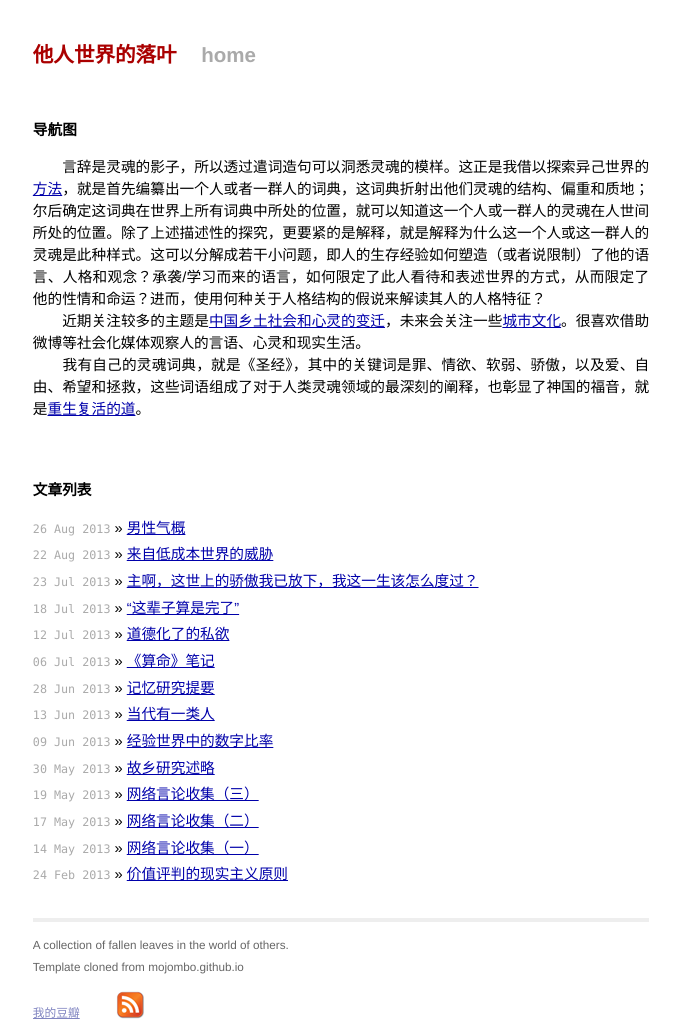
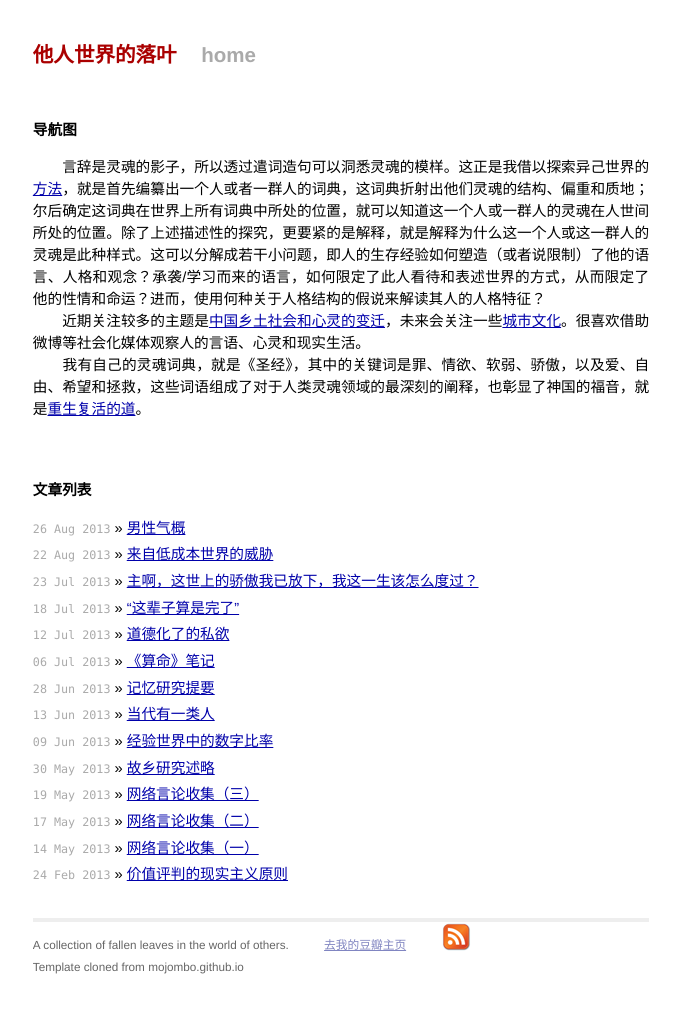
Before and after one commit to Firesletter/firesletter.github.io, a Jekyll site: the page built from index.html, in a window 1280 px wide. Shown: the whole page, without its empty margins (299-979 px from the left). Built offline with Jekyll 4.4.1, drawn with Linux system fonts in a browser that asks for light colours; Markdown is read by kramdown in place of the engine named in the settings; after the commit the page ends 990 px from its top, so only the background shows below that.

Commit message:
Update default.html

```diff
--- a/_layouts/default.html
+++ b/_layouts/default.html
@@ -34,7 +34,7 @@ var WRInitTime=(new Date()).getTime();
   {{ content }}
 
   <div class="footer">
-    <div class="intro">
+    <div class="contact">
       <p>
         A collection of fallen leaves in the world of others.<br />
         Template cloned from mojombo.github.io<br />
@@ -42,7 +42,7 @@ var WRInitTime=(new Date()).getTime();
     </div>
     <div class="contact">
       <p>
-        <a href="http://www.douban.com/people/66183982/">我的豆瓣</a><br />
+        <a href="http://www.douban.com/people/66183982/">去我的豆瓣主页</a><br />
       </p>
     </div>
     <div class="rss">
```
